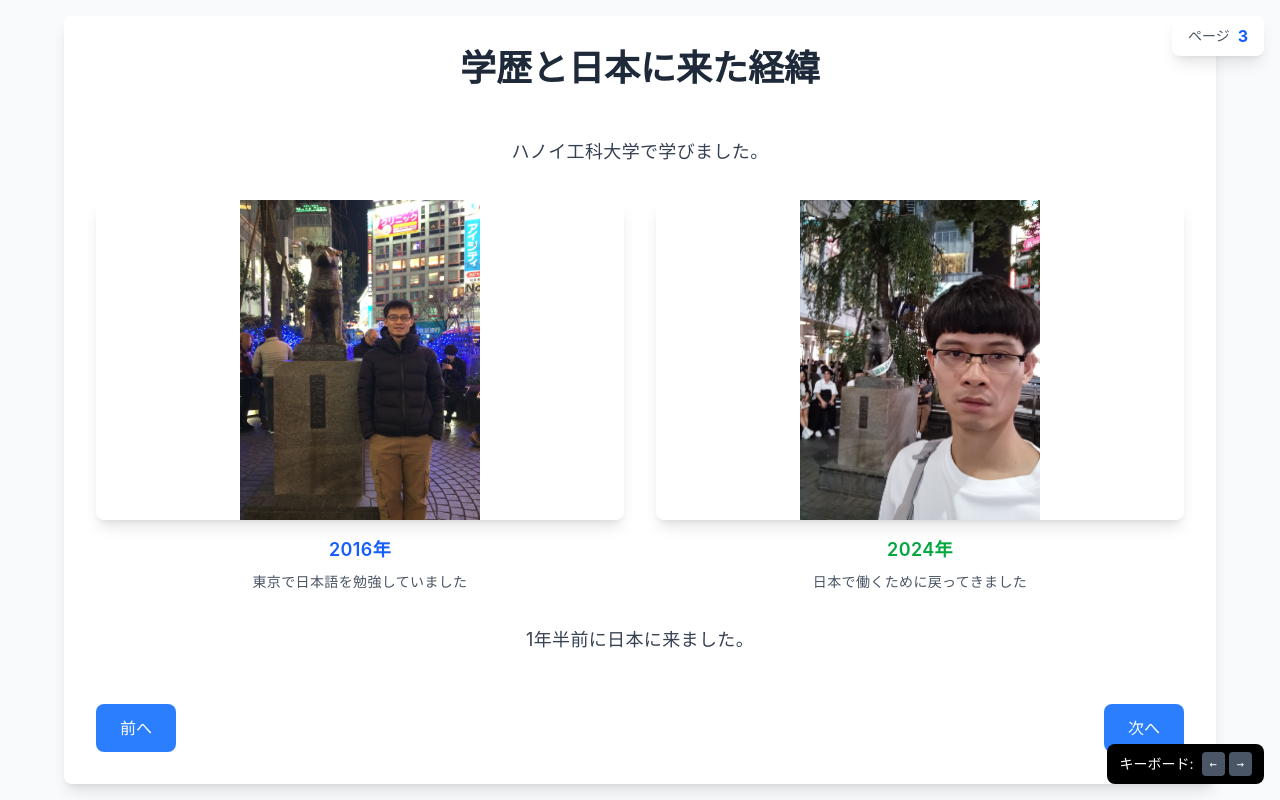
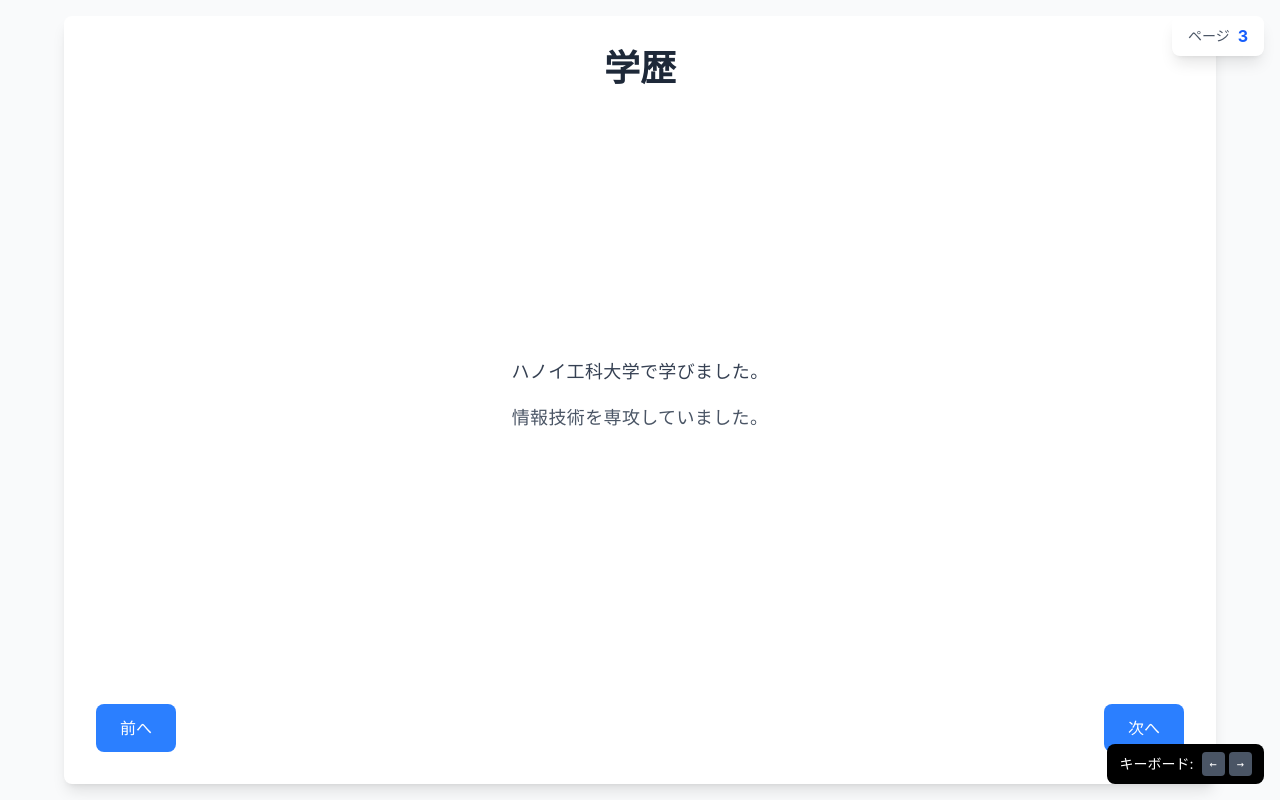
Before and after one commit to tecknovice/slides, a React (Vite) app: page /slides/page3 in a window 1280 px wide. Built offline with nearby package versions, Linux system fonts and the light colour scheme.

Commit message:
split study and japan

```diff
--- a/src/App.tsx
+++ b/src/App.tsx
@@ -5,6 +5,7 @@ import Page2 from './pages/Page2';
 import Page3 from './pages/Page3';
 import Page4 from './pages/Page4';
 import Page5 from './pages/Page5';
+import Page6 from './pages/Page6';
 import DefaultPage from './pages/DefaultPage';
 import KeyboardInstructions from './components/KeyboardInstructions';
 import PageIndicator from './components/PageIndicator';
@@ -20,7 +21,7 @@ function App() {
       // Handle default page
       if (currentPath === '/default') {
         if (event.key === 'ArrowLeft') {
-          navigate('/page5');
+          navigate('/page6');
         } else if (event.key === 'ArrowRight') {
           navigate('/page1');
         }
@@ -49,6 +50,7 @@ function App() {
         <Route path="/page3" element={<Page3 />} />
         <Route path="/page4" element={<Page4 />} />
         <Route path="/page5" element={<Page5 />} />
+        <Route path="/page6" element={<Page6 />} />
         <Route path="/default" element={<DefaultPage />} />
         {/* Catch-all route for non-existent pages */}
         <Route path="*" element={<Navigate to="/default" replace />} />
--- a/src/pages/Page3.tsx
+++ b/src/pages/Page3.tsx
@@ -2,42 +2,11 @@ import Layout from '../components/Layout';
 
 const Page3: React.FC = () => {
   return (
-    <Layout title="学歴と日本に来た経緯">
+    <Layout title="学歴">
       <div className="space-y-8">
         <div className="text-center">
-          <p className="mb-6">ハノイ工科大学で学びました。</p>
-        </div>
-
-        <div className="grid grid-cols-1 md:grid-cols-2 gap-8">
-          {/* 2016 - Japanese Study */}
-          <div className="text-center">
-            <img
-              src="/slides/images/hachiko_2016.jpg"
-              alt="2016年渋谷ハチ公前"
-              className="w-full max-h-80 object-contain rounded-lg shadow-lg mb-4"
-            />
-            <div className="space-y-2">
-              <h3 className="text-lg font-semibold text-blue-600">2016年</h3>
-              <p className="text-sm text-gray-600">東京で日本語を勉強していました</p>
-            </div>
-          </div>
-
-          {/* 2024 - Work in Japan */}
-          <div className="text-center">
-            <img
-              src="/slides/images/hachiko_2024.jpg"
-              alt="2024年渋谷ハチ公前"
-              className="w-full max-h-80 object-contain rounded-lg shadow-lg mb-4"
-            />
-            <div className="space-y-2">
-              <h3 className="text-lg font-semibold text-green-600">2024年</h3>
-              <p className="text-sm text-gray-600">日本で働くために戻ってきました</p>
-            </div>
-          </div>
-        </div>
-
-        <div className="text-center mt-6">
-          <p>1年半前に日本に来ました。</p>
+          <p className="text-lg">ハノイ工科大学で学びました。</p>
+          <p className="text-gray-600 mt-4">情報技術を専攻していました。</p>
         </div>
       </div>
     </Layout>
--- a/src/pages/Page4.tsx
+++ b/src/pages/Page4.tsx
@@ -2,16 +2,40 @@ import Layout from '../components/Layout';
 
 const Page4: React.FC = () => {
   return (
-    <Layout title="趣味">
-      <p><strong>趣味：</strong></p>
-      <ul className="list-disc list-inside ml-4 space-y-2 mt-2">
-        <li>ランニング</li>
-        <li>水泳</li>
-        <li>ジム</li>
-        <li>読書（ベトナム語の本が多いですが、英語の本も少し読みます）</li>
-        <li>ゲーム（Rome Total War、MOBA、Counter Strike、Age of Empiresなど）</li>
-      </ul>
-      <p className="mt-6">特にベトナムにいる間は運動をたくさんしていました。</p>
+    <Layout title="日本に来た経緯">
+      <div className="space-y-8">
+        <div className="grid grid-cols-1 md:grid-cols-2 gap-8">
+          {/* 2016 - Japanese Study */}
+          <div className="text-center">
+            <img
+              src="/slides/images/hachiko_2016.jpg"
+              alt="2016年渋谷ハチ公前"
+              className="w-full max-h-80 object-contain rounded-lg shadow-lg mb-4"
+            />
+            <div className="space-y-2">
+              <h3 className="text-lg font-semibold text-blue-600">2016年</h3>
+              <p className="text-sm text-gray-600">東京で日本語を勉強していました</p>
+            </div>
+          </div>
+
+          {/* 2024 - Work in Japan */}
+          <div className="text-center">
+            <img
+              src="/slides/images/hachiko_2024.jpg"
+              alt="2024年渋谷ハチ公前"
+              className="w-full max-h-80 object-contain rounded-lg shadow-lg mb-4"
+            />
+            <div className="space-y-2">
+              <h3 className="text-lg font-semibold text-green-600">2024年</h3>
+              <p className="text-sm text-gray-600">日本で働くために戻ってきました</p>
+            </div>
+          </div>
+        </div>
+
+        <div className="text-center mt-6">
+          <p>1年半前に日本に来ました。</p>
+        </div>
+      </div>
     </Layout>
   );
 };
--- /dev/null
+++ b/src/pages/Page6.tsx
@@ -0,0 +1,19 @@
+import Layout from '../components/Layout';
+
+const Page5: React.FC = () => {
+  return (
+    <Layout title="趣味">
+      <p><strong>趣味：</strong></p>
+      <ul className="list-disc list-inside ml-4 space-y-2 mt-2">
+        <li>ランニング</li>
+        <li>水泳</li>
+        <li>ジム</li>
+        <li>読書（ベトナム語の本が多いですが、英語の本も少し読みます）</li>
+        <li>ゲーム（Rome Total War、MOBA、Counter Strike、Age of Empiresなど）</li>
+      </ul>
+      <p className="mt-6">特にベトナムにいる間は運動をたくさんしていました。</p>
+    </Layout>
+  );
+};
+
+export default Page5;
```
